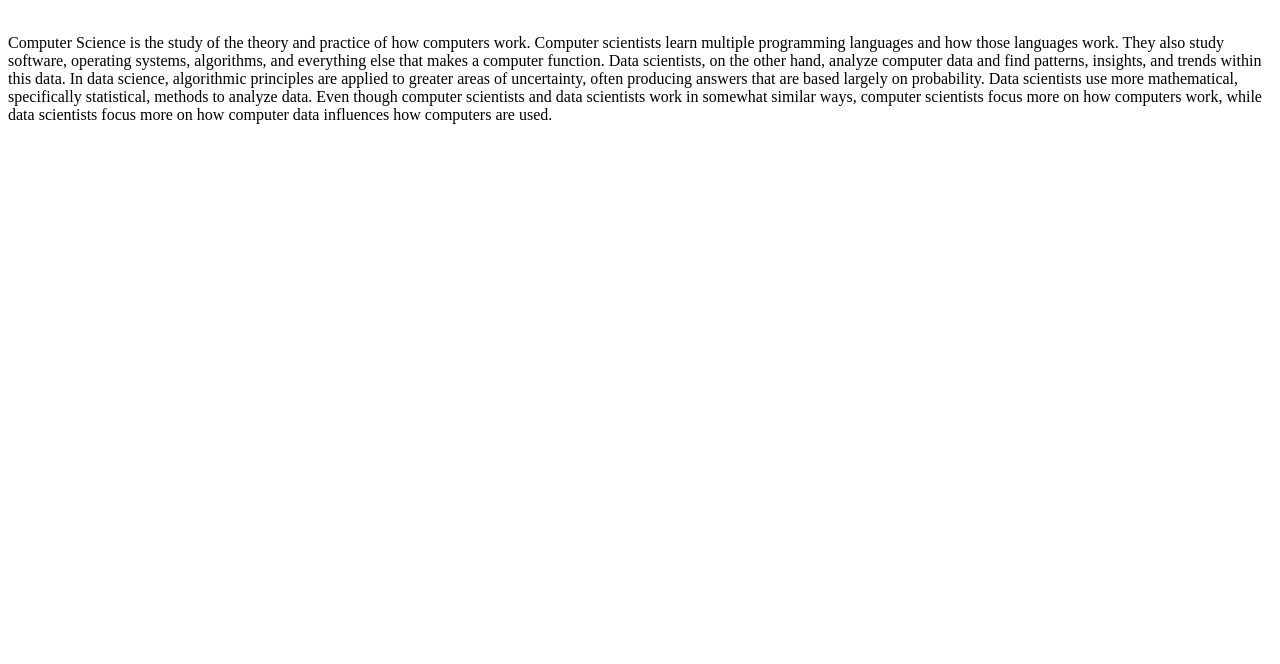
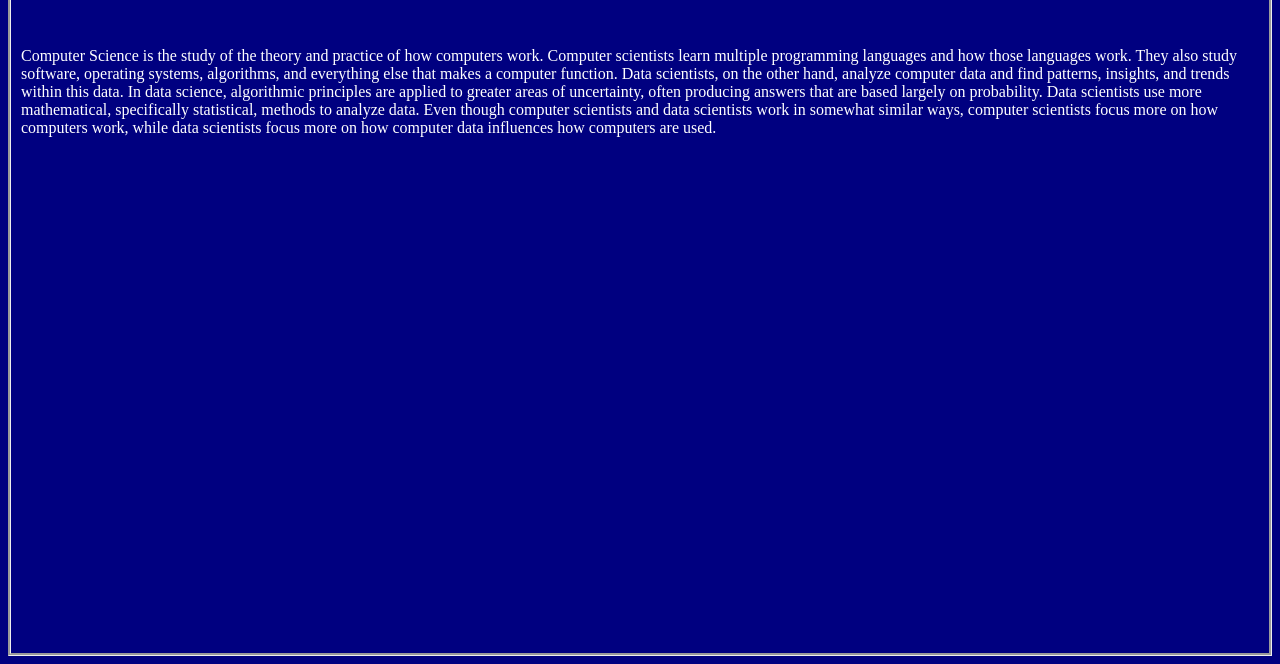
Before and after one commit to masonking17/SQLEssays, a plain HTML site: page index.html in a window 1280 px wide. Shown: the part 136-800 px from the top of the page. Drawn offline with Linux system fonts and the light colour scheme.

Commit message:
finished

```diff
--- a/index.html
+++ b/index.html
@@ -1,4 +1,12 @@
 <html>
+    <style>
+        body {
+        background-color: navy;
+        color: white;
+        border-style: groove;
+        padding: 10px;
+        }
+    </style>
 <body>
 <h1> SQL Essays</h1>
 <p>
```
